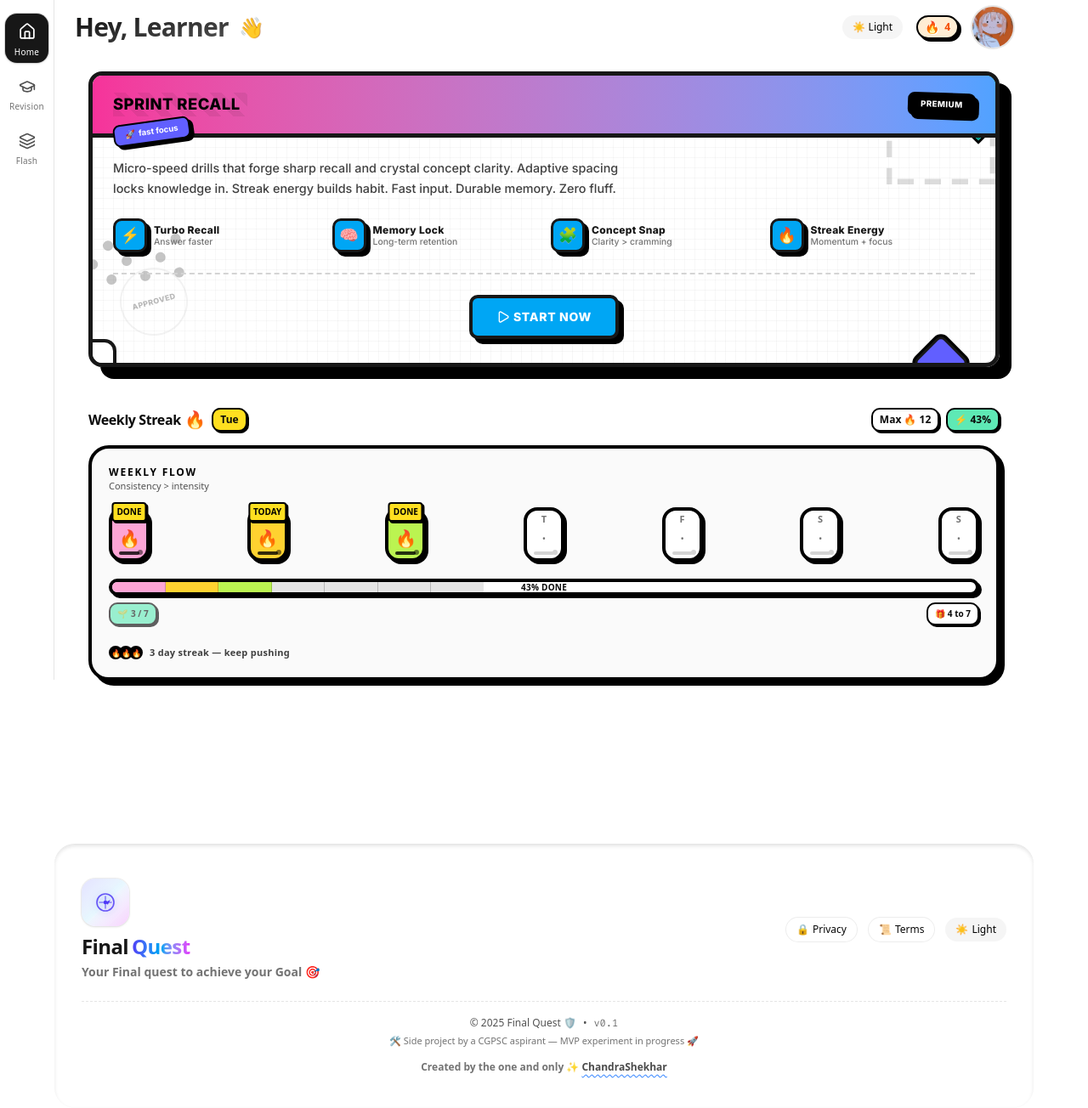
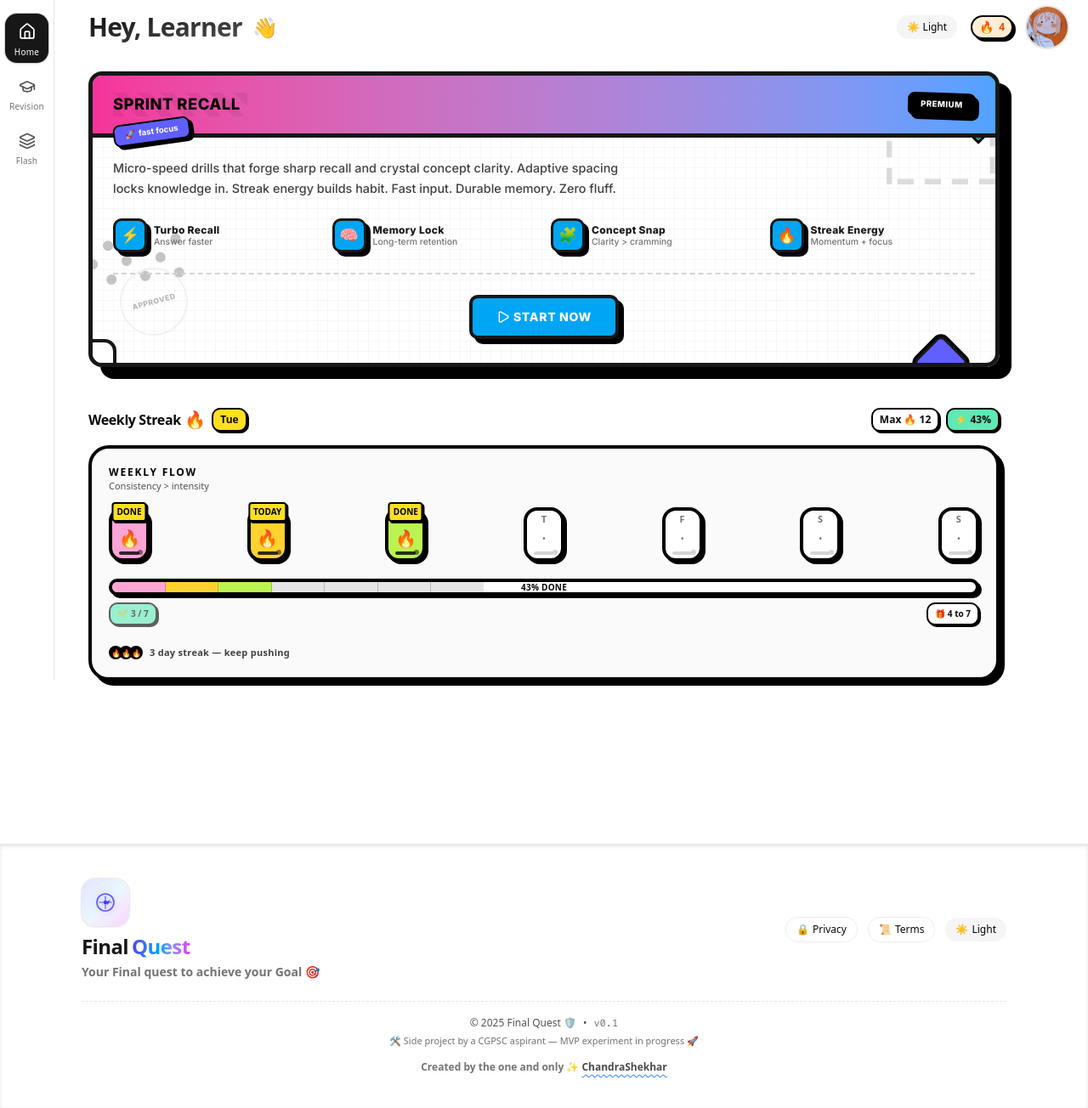
Before and after one commit to StarDust130/FinalQuest, a Next.js app: page / in a window 1280 px wide. Shown: the whole page at 85% size. Built offline with nearby package versions, Linux system fonts and the light colour scheme.

Commit message:
feat: refine layout styles for improved responsiveness and visual consistency

```diff
--- a/src/app/layout.tsx
+++ b/src/app/layout.tsx
@@ -39,7 +39,7 @@ export default function RootLayout({
   return (
     <html lang="en">
       <body
-        className={`${geistSans.variable} ${geistMono.variable} ${geistSerif.variable} antialiased w-full max-w-6xl mx-auto`}
+        className={`${geistSans.variable} ${geistMono.variable} ${geistSerif.variable} antialiased`}
       >
         <ThemeProvider
           attribute="class"
--- a/src/components/elements/Footer.tsx
+++ b/src/components/elements/Footer.tsx
@@ -45,7 +45,7 @@ const Footer = memo<FooterProps>(
     return (
       <footer
         role="contentinfo"
-        className={`relative w-full border-t border-neutral-200 dark:border-neutral-800 bg-white/70 dark:bg-neutral-950/80 backdrop-blur-md rounded-3xl shadow-inner shadow-black/10 dark:shadow-black/20 mt-12 sm:mt-24 ${className}`}
+        className={`relative max-w-[1390px] mx-auto border-t border-neutral-200 dark:border-neutral-800 bg-white/70 dark:bg-neutral-950/80 backdrop-blur-md rounded-3xl md:rounded-none shadow-inner shadow-black/10 dark:shadow-black/20 mt-12 sm:mt-24 ${className}`}
       >
         <div className="mx-auto max-w-6xl px-5 sm:px-8 py-10">
           {/* Brand + Nav */}
--- a/src/components/pages/Home/Header.tsx
+++ b/src/components/pages/Home/Header.tsx
@@ -157,7 +157,7 @@ const Header = () => {
     <header className="w-full px-3 sm:px-6 backdrop-blur supports-[backdrop-filter]:bg-background/55">
       <div className="h-14 sm:h-16 flex items-center justify-between">
         {/* Left: Greeting */}
-        <div className="flex items-center gap-3 min-w-0">
+        <div className="flex items-center gap-3 md:ml-20">
           <h1 className="text-2xl sm:text-3xl font-bold tracking-tight truncate">
             <span className="bg-gradient-to-br from-foreground to-foreground/70 bg-clip-text text-transparent">
               Hey, {userName}
```
